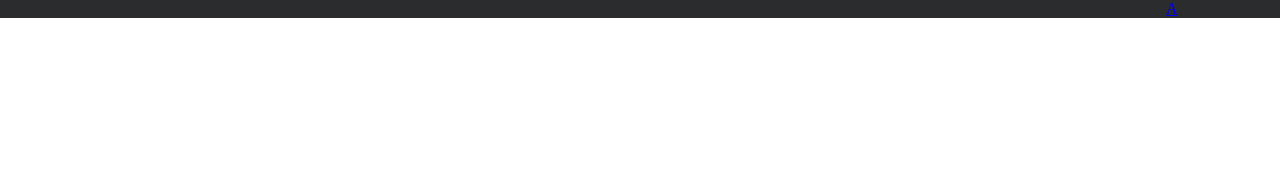
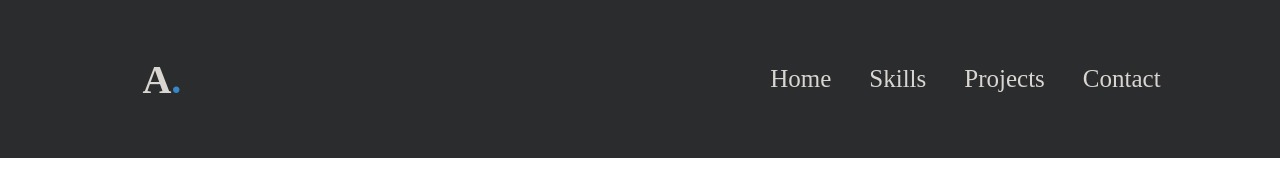
Before and after one commit to AVtheking/Portfolio, a plain HTML site: page index.htm in a window 1280 px wide. Drawn offline with Linux system fonts and the light colour scheme.

Commit message:
navbar complete

```diff
--- a/css/style.css
+++ b/css/style.css
@@ -33,3 +33,29 @@ body{
     align-items: center;
     padding: 0 8%;
 }
+nav>ul{
+    list-style-type: none;
+}
+a{
+    text-decoration: none;
+    color:var(--tertiary);
+    text-align: center;
+    cursor: pointer;
+}
+li{
+    display: inline-block;
+    text-align: center;
+    padding: 4rem 1rem;
+    font-size: 25px;
+    cursor: pointer;
+    border: 1.5px solid transparent;
+    transition: transform 0.2s ease-in-out;
+}
+li:hover{
+    transform: scale(1.55);
+}.letter{
+  font-size: 2.5em;
+  font-weight: 800;
+  margin-left: 2.5rem;
+  margin-right: auto;
+}
--- a/index.htm
+++ b/index.htm
@@ -9,8 +9,23 @@
 <body>
     <div id="top"></div>
     <div class ="navbar">
-        <div class ="letter"><a href="#top">A<span style="color: rgb(55, 134, 199);"></span></a></div>
-
+        <div class ="letter"><a href="#top">A<span style="color: rgb(55, 134, 199);">.</span></a></div>
+            <nav>
+                <ul>
+                    <a href="#top">
+                        <li>Home</li>
+                    </a>
+                    <a href="#skills">
+                        <li>Skills</li>
+                    </a>
+                    <a href="#projects">
+                        <li>Projects</li>
+                    </a>
+                    <a href="#contact">
+                        <li>Contact</li>
+                    </a>
+                </ul>
+            </nav>
 
 
     </div>
```
